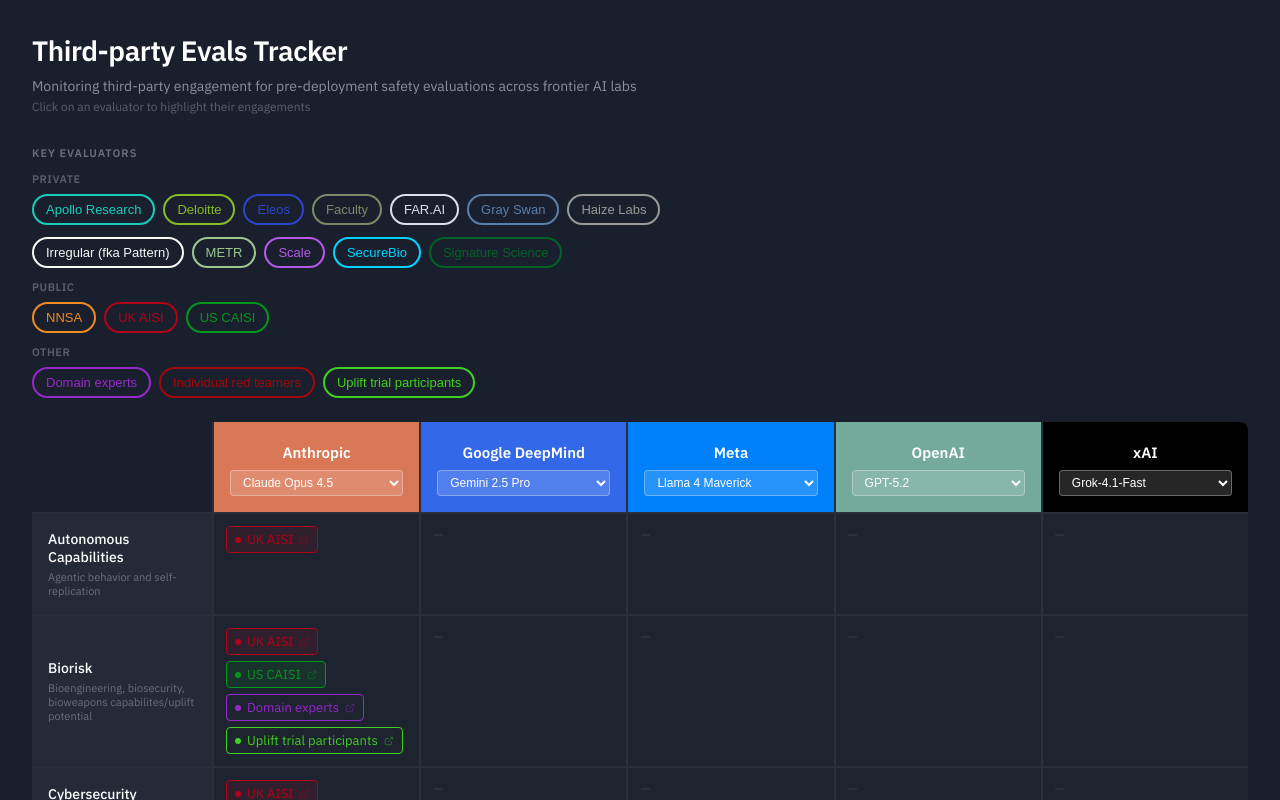
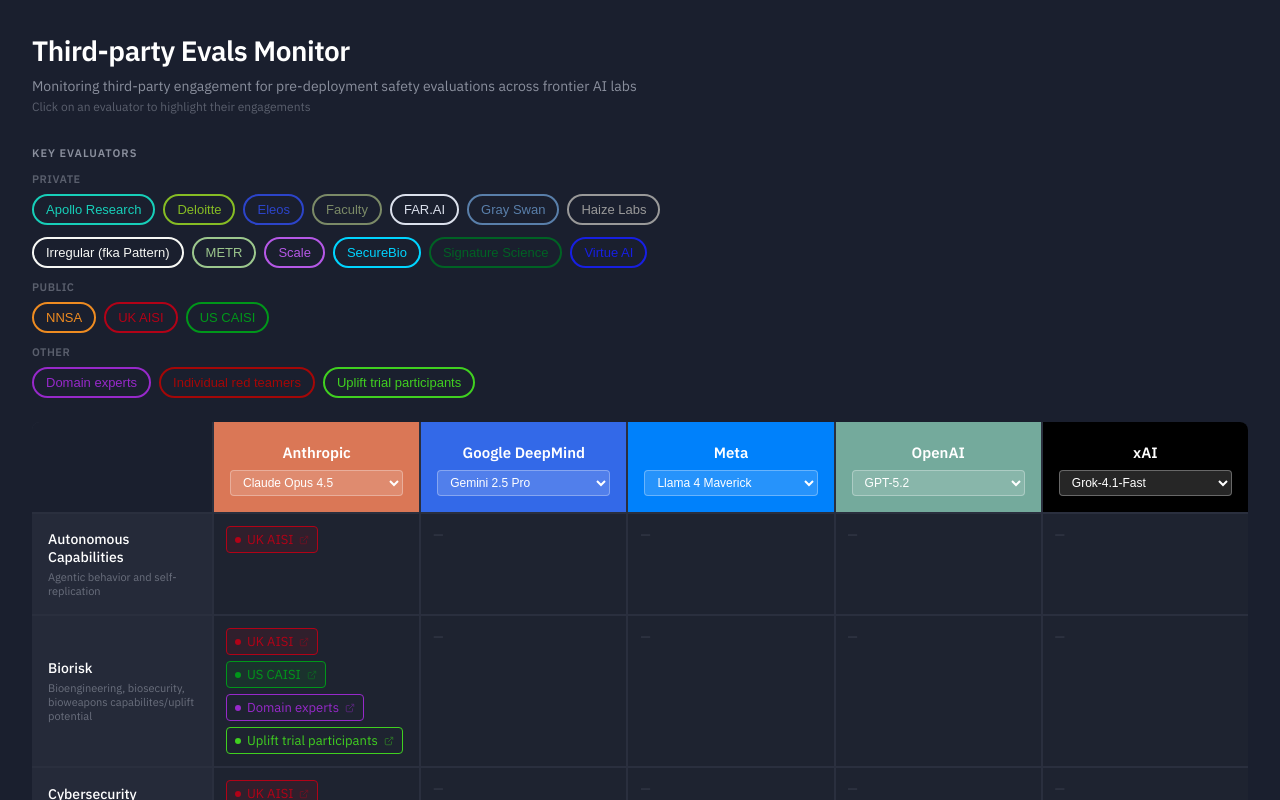
Before and after one commit to s-w-kelly/3P-Evals, a React (Vite) app: page / in a window 1280 px wide. Shown: the top 800 px of the page. Built offline with nearby package versions, Linux system fonts and the light colour scheme.

Commit message:
Revise evaluators

```diff
--- a/src/components/SafetyTestingTracker.jsx
+++ b/src/components/SafetyTestingTracker.jsx
@@ -68,7 +68,7 @@
         <div style={{
           fontSize: '11px',
           fontWeight: '600',
-          color: '#6a6f7d',
+          color: '#8a8f9d',
           textTransform: 'uppercase',
           letterSpacing: '1px',
           marginBottom: '12px',
--- a/src/data.js
+++ b/src/data.js
@@ -464,7 +464,7 @@
   "Scale": { color: "#b558e6", type: "private" },
   "SecureBio": { color: "#00d4ff", type: "private" },
   "Signature Science": { color: "#006224", type: "private" },
-  "VirtueAI": { color: "#171fe2", type: "private" },
+  "Virtue AI": { color: "#171fe2", type: "private" },
 
   "NNSA": { color: "#ee8b21", type: "public" },
   "UK AISI": { color: "#b20217", type: "public" },
@@ -489,7 +489,7 @@
  * Site metadata
  */
 export const siteConfig = {
-  title: "Third-party Evals Tracker",
+  title: "Third-party Evals Monitor",
   subtitle: "Monitoring third-party engagement for pre-deployment safety evaluations across frontier AI labs",
   lastUpdated: "12/18/2025",
   dataSource: "Data compiled from public model cards and system cards, and evaluator papers/blog posts.",
```
